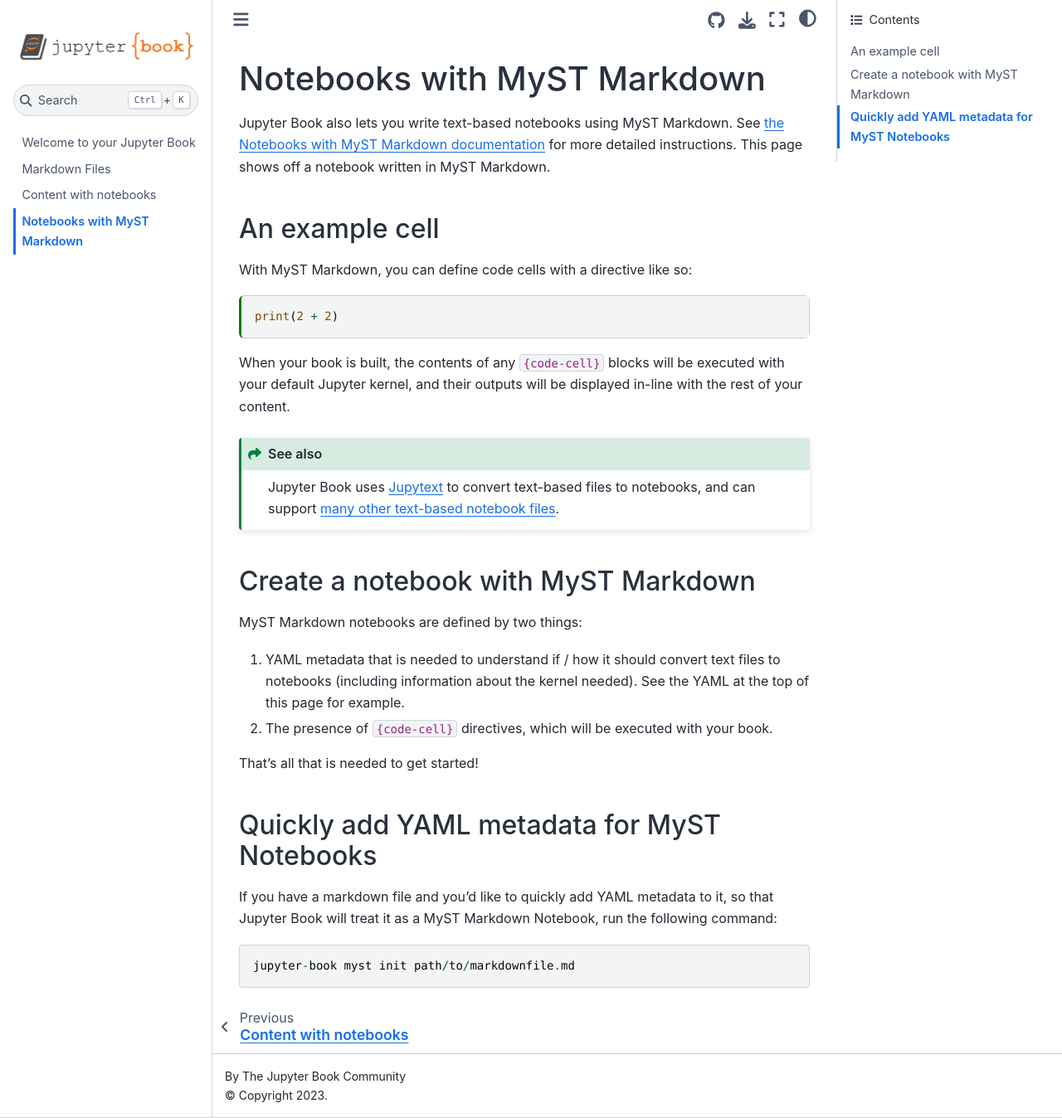
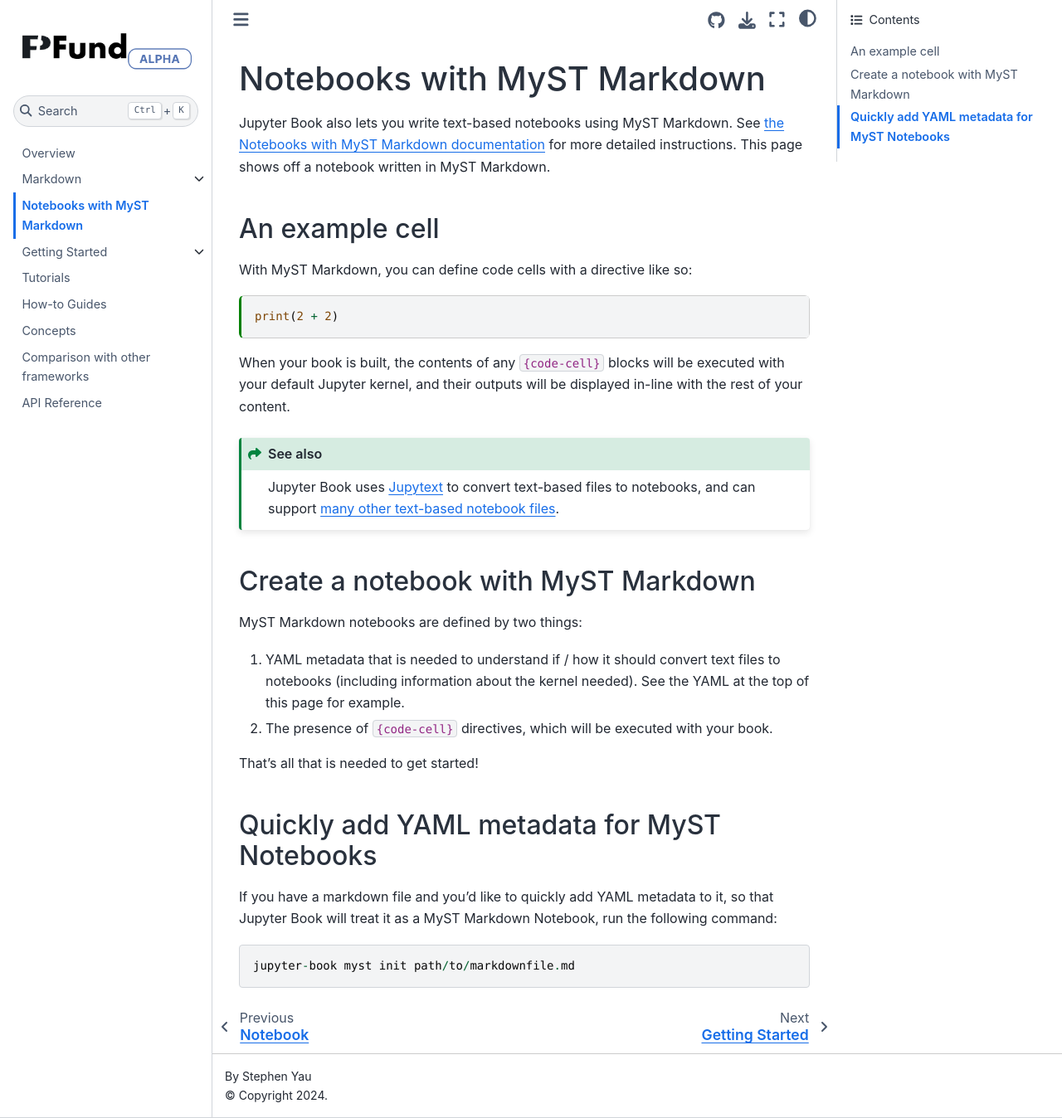
Before and after one commit to PFund-Software-Ltd/pfund, a Jupyter Book: the page built from docs/markdown-notebooks.md, in a window 1280 px wide and 1348 px high. Shown: the whole window at 83% size. Built offline with Jupyter Book 1.0.4 settings and Sphinx 7.4.7 and the Sphinx Book theme 1.1.4, drawn with Linux system fonts in a browser that asks for light colours.

Commit message:
docs: update

```diff
--- a/docs/_config.yml
+++ b/docs/_config.yml
@@ -1,9 +1,10 @@
 # Book settings
 # Learn more at https://jupyterbook.org/customize/config.html
 
-title: My sample book
-author: The Jupyter Book Community
+title: PFund's Documentation
+author: Stephen Yau
 logo: logo.png
+copyright: "2024"
 
 # Force re-execution of notebooks on each build.
 # See https://jupyterbook.org/content/execute.html
--- a/docs/_toc.yml
+++ b/docs/_toc.yml
@@ -2,8 +2,17 @@
 # Learn more at https://jupyterbook.org/customize/toc.html
 
 format: jb-book
-root: intro
+root: overview
 chapters:
 - file: markdown
-- file: notebooks
+  sections:
+  - file: notebooks
 - file: markdown-notebooks
+- file: getting-started/index
+  sections:
+  - file: getting-started/installation
+- file: tutorials/index
+- file: how-to-guides/index
+- file: concepts/index
+- file: comparisons/index
+- file: api-reference
--- /dev/null
+++ b/docs/comparisons/index.md
@@ -0,0 +1 @@
+# Comparison with other frameworks
--- a/docs/markdown.md
+++ b/docs/markdown.md
@@ -1,4 +1,4 @@
-# Markdown Files
+# Markdown
 
 Whether you write your book's content in Jupyter Notebooks (`.ipynb`) or
 in regular markdown files (`.md`), you'll write in the same flavor of markdown
```
Also changed, not shown: docs/api-reference.md (added, +1 -0 lines), docs/concepts/index.md (added, +1 -0 lines), docs/getting-started/index.md (added, +1 -0 lines), docs/getting-started/installation.md (added, +1 -0 lines), docs/how-to-guides/index.md (added, +1 -0 lines), docs/intro.md (deleted, +0 -11 lines), docs/overview.md (added, +12 -0 lines), docs/tutorials/index.md (added, +3 -0 lines), docs/logo.png, docs/notebooks.ipynb.
